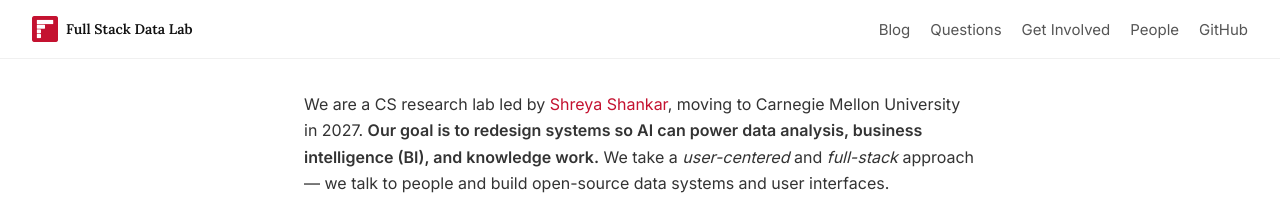
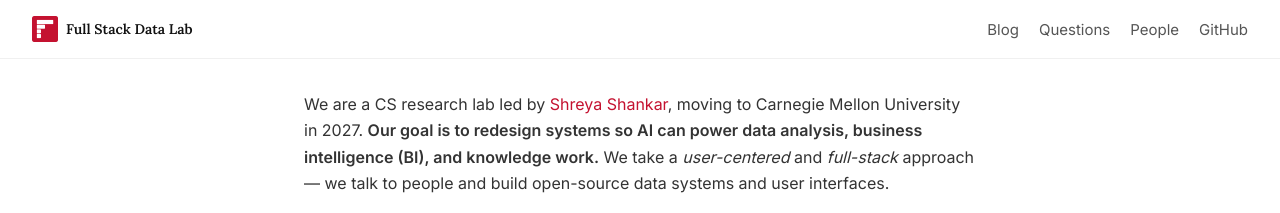
Before and after one commit to fsdatalab/fsdatalab.github.io, a Jekyll site: the page built from index.html, in a window 1280 px wide. Shown: the top 213 px of the page. Built offline with Jekyll 4.4.1, drawn with Linux system fonts in a browser that asks for light colours.

Commit message:
Drop the nav link; the home page links to the non-traditional page
Co-Authored-By: Claude Opus 5.5 <noreply@anthropic.com>
Claude-Session: https://claude.ai/code/session_012G22YKeXbXrH69ndHfe99f

```diff
--- a/_includes/nav.html
+++ b/_includes/nav.html
@@ -6,7 +6,6 @@
   <ul class="nav-links">
     <li><a href="{{ '/blog/' | relative_url }}" {% if page.url contains '/blog' or page.layout == 'post' %}class="active"{% endif %}>Blog</a></li>
     <li><a href="{{ '/questions/' | relative_url }}" {% if page.url contains '/questions' %}class="active"{% endif %}>Questions</a></li>
-    <li><a href="{{ '/non-traditional/' | relative_url }}" {% if page.url contains '/non-traditional' %}class="active"{% endif %}>Get Involved</a></li>
     <li><a href="{{ '/people/' | relative_url }}" {% if page.url contains '/people' %}class="active"{% endif %}>People</a></li>
     <li><a href="https://github.com/fsdatalab" target="_blank" rel="noopener noreferrer">GitHub</a></li>
   </ul>
```
